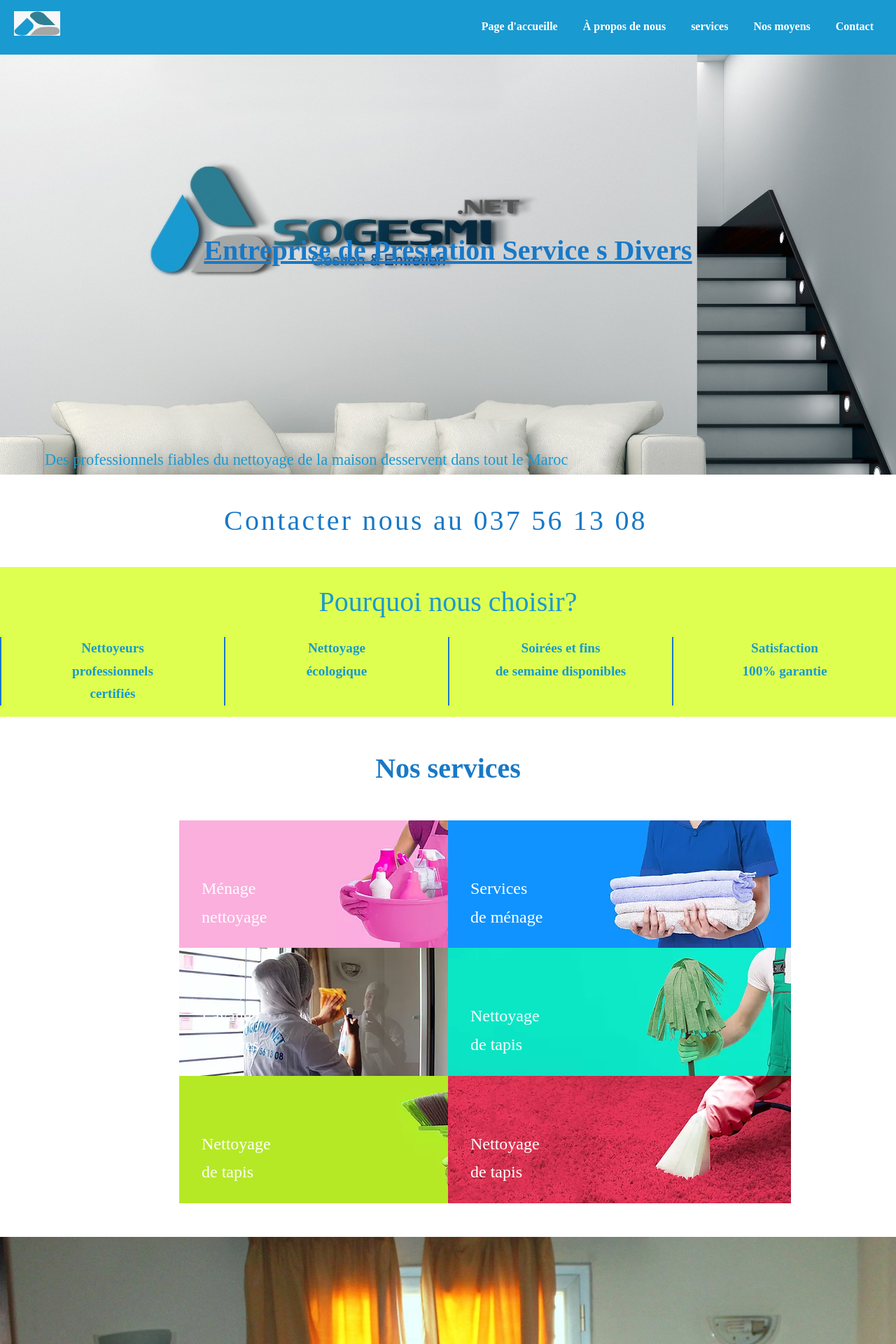
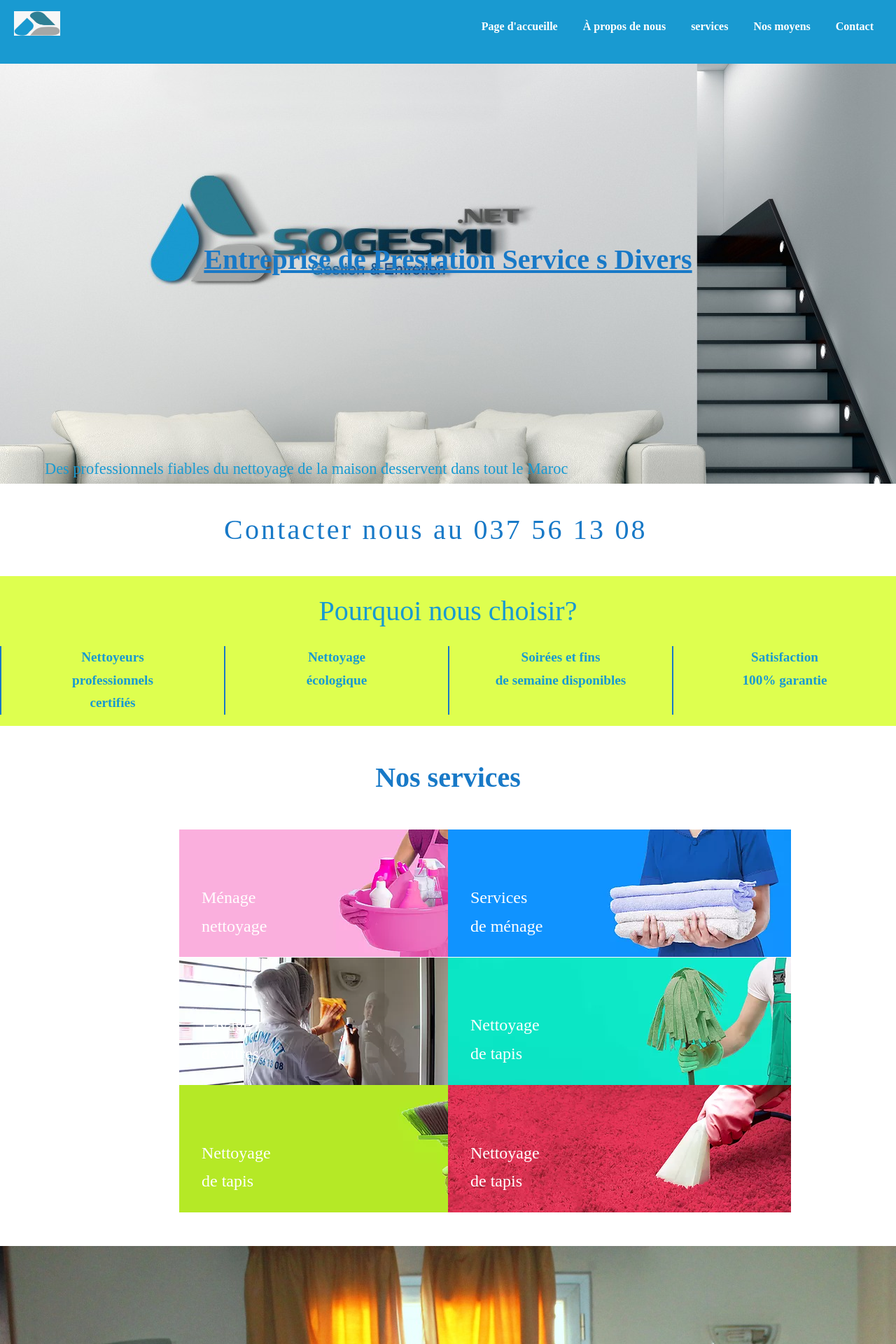
Before and after one commit to Baboucar/sognesmient, a Jekyll site: the page built from index.html, in a window 1280 px wide. Shown: the top 1920 px of the page at 70% size. Built offline with Jekyll 4.4.1, drawn with Linux system fonts in a browser that asks for light colours; nearby versions of some CDN libraries; some web fonts are replaced.

Commit message:
fixed header

```diff
--- a/assets/styles/_scss/components/_navigation.scss
+++ b/assets/styles/_scss/components/_navigation.scss
@@ -2,7 +2,7 @@
     background:$color-primary;
     color: $color-white;
     padding: 1rem;
-   height: 30px;
+
 }
 
 .header__items{
```
Also changed, not shown: 1 other file.
